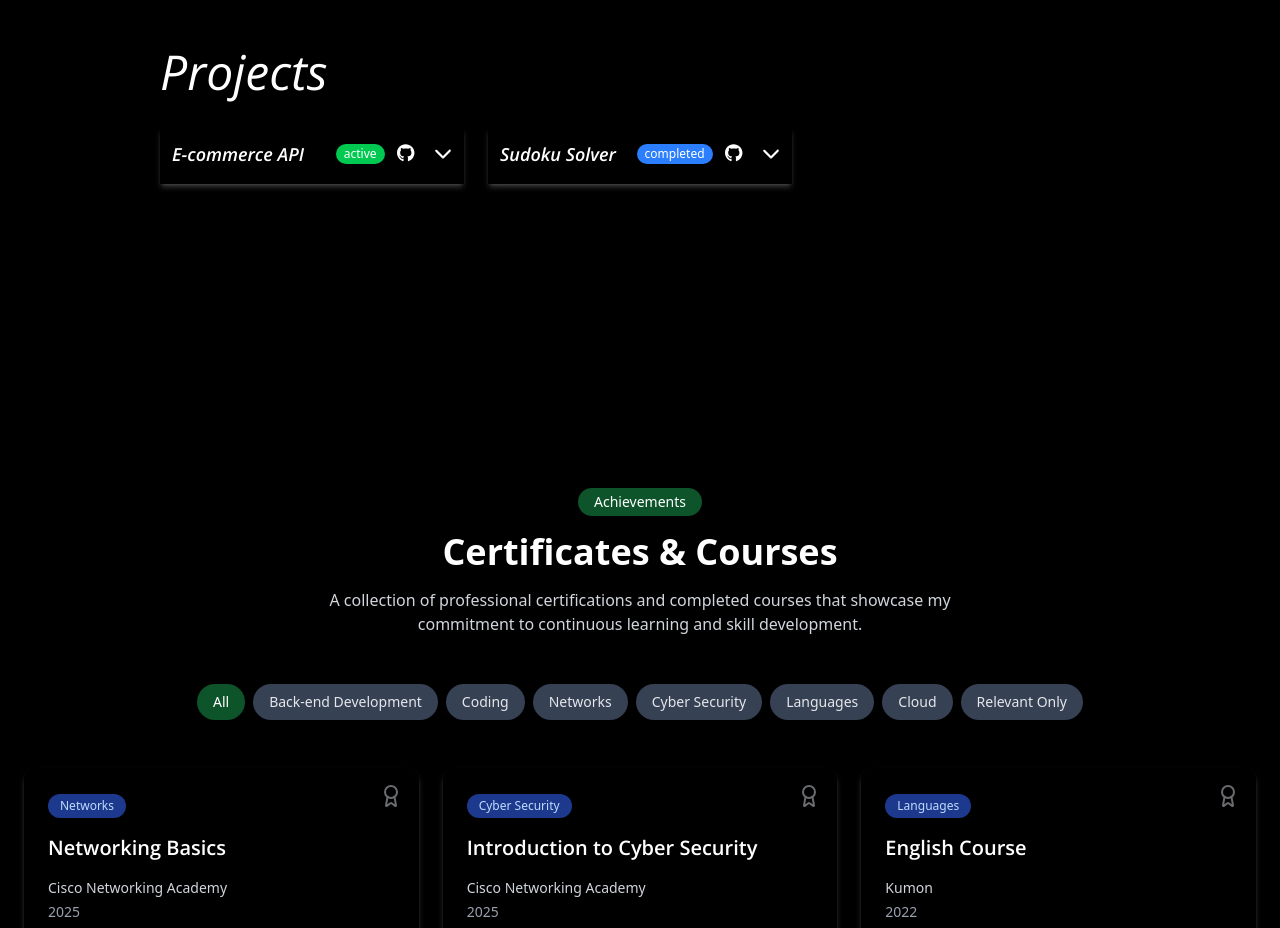
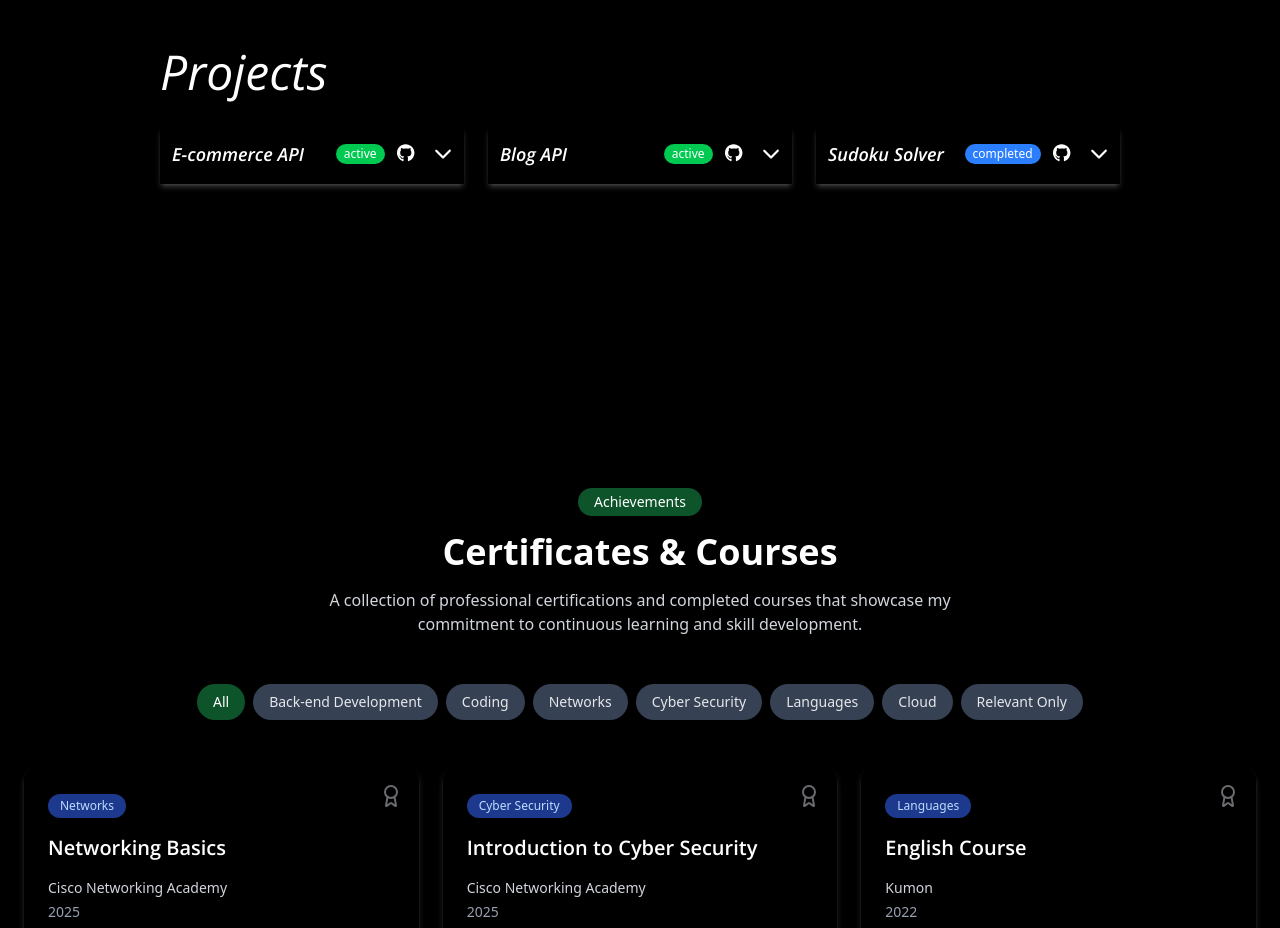
Before and after one commit to Ga5000/Portfolio, a React (Vite) app: page / in a window 1280 px wide. Shown: the part 2160-3088 px from the top of the page. Built offline with nearby package versions, Linux system fonts and the light colour scheme.

Commit message:
Added new active project

```diff
--- a/src/data/projectsData.ts
+++ b/src/data/projectsData.ts
@@ -21,7 +21,7 @@ const projects: ProjectInterface[] = [
     id: 1,
     title: isEnglish ? "E-commerce API" : "API de E-commerce",
     description: isEnglish
-      ? "A robust e-commerce platform built with Java and Spring Boot, supporting user authentication, product management, and payment processing via Stripe API. It also integrates MinioS3 for secure file."
+      ? "A robust e-commerce platform built with Java and Spring Boot, supporting user authentication, product management, and payment processing via Stripe API. It also integrates MinioS3 for secure file storage."
       : "Uma plataforma de e-commerce robusta desenvolvida com Java e Spring Boot, oferecendo autenticação de usuários, gerenciamento de produtos e processamento de pagamentos via Stripe API. Além disso, integra MinioS3 para armazenamento seguro de arquivos.",
     status: isEnglish ? StatusEN.Active : StatusPT.Ativo,
     repo: "https://github.com/Ga5000/E-commerce",
@@ -29,6 +29,16 @@ const projects: ProjectInterface[] = [
   },
   {
     id: 2,
+    title: isEnglish ? "Blog API" : "API de Blog",
+    description: isEnglish
+      ? "A powerful and scalable Blog API built with Java and Spring Boot, designed to manage posts, users, and comments efficiently. It includes user authentication, role-based access control, and RESTful endpoints for seamless integration. The API supports CRUD operations, pagination, and search functionality to enhance content management. It also ensures security with JWT authentication and integrates with a relational database for structured data storage."
+      :"Uma API de Blog poderosa e escalável desenvolvida com Java e Spring Boot, projetada para gerenciar posts, usuários e comentários de forma eficiente. Inclui autenticação de usuários, controle de acesso baseado em funções e endpoints RESTful para fácil integração. A API suporta operações CRUD, paginação e funcionalidade de busca para otimizar a gestão de conteúdo. Além disso, garante segurança com autenticação JWT e se integra a um banco de dados relacional para armazenamento estruturado de dados.",
+    status: isEnglish ? StatusEN.Active : StatusPT.Ativo,
+    repo: "https://github.com/Ga5000/E-commerce",
+    stacks: ["Java", "MySQL", "Spring Boot", "PostMan", "MinioS3"]
+  },
+  {
+    id: 3,
     title: isEnglish ? "Sudoku Solver" : "Solvedor de Sudoku",
     description: isEnglish
       ? "A Java-based Sudoku solver featuring a graphical interface built with Java Swing. Users can input numbers into a 9x9 board and press the 'Solve' button to receive an instant solution, leveraging backtracking algorithms to efficiently compute the correct answer."
```
